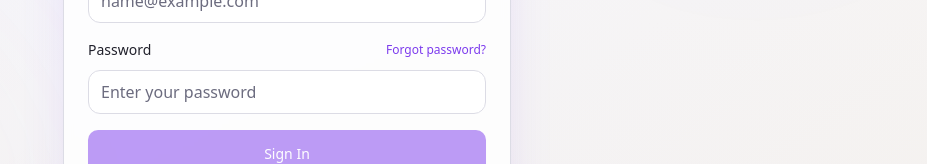
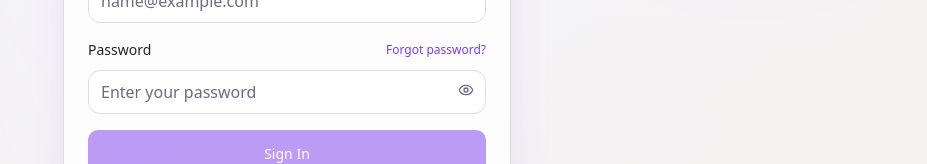
Before and after one commit to quantyxglobal/quantyx-dashboard, a Next.js app: page /login in a window 1280 px wide. Shown: the part 447-611 px from the top of the page, without its empty margins (353-1280 px from the left). Built offline with nearby package versions, Linux system fonts and the light colour scheme; no server answers.

Commit message:
Login: fix stuck Signing In state on error, add show/hide password toggle

```diff
--- a/components/login/LoginFormOptimized.tsx
+++ b/components/login/LoginFormOptimized.tsx
@@ -8,7 +8,7 @@ import { Card, CardContent, CardDescription, CardHeader, CardTitle } from "@/com
 import { Button } from "@/components/ui/button"
 import { Input } from "@/components/ui/input"
 import { Label } from "@/components/ui/label"
-import { AlertCircle, CheckCircle, Clock, Shield } from "lucide-react"
+import { AlertCircle, CheckCircle, Clock, Shield, Eye, EyeOff } from "lucide-react"
 import { loginAction, checkUserMFAStatus, loginWithMFA } from "@/app/actions/login"
 import { toast } from "sonner"
 
@@ -20,6 +20,7 @@ export function LoginForm() {
   const [isSubmitting, setIsSubmitting] = useState(false)
   const [formData, setFormData] = useState({ email: '', password: '' })
   const [touched, setTouched] = useState({ email: false, password: false })
+  const [showPassword, setShowPassword] = useState(false)
 
   // MFA state
   const [showMFAInput, setShowMFAInput] = useState(false)
@@ -32,16 +33,24 @@ export function LoginForm() {
     const sessionParam = searchParams.get('session')
     const errorParam = searchParams.get('error')
 
-    // Use setTimeout to avoid synchronous setState in effect
     if (timeoutParam === 'true' || sessionParam === 'expired') {
       setTimeout(() => setSessionTimeout(true), 0)
     }
     if (errorParam === 'credentials' || errorParam === 'CredentialsSignin') {
-      setTimeout(() => setError('Invalid email or password'), 0)
+      setTimeout(() => {
+        setError('Invalid email or password')
+        setIsSubmitting(false) // Re-enable form on credential error
+      }, 0)
     } else if (errorParam === 'validation') {
-      setTimeout(() => setError('Please enter valid credentials'), 0)
+      setTimeout(() => {
+        setError('Please enter valid credentials')
+        setIsSubmitting(false)
+      }, 0)
     } else if (errorParam === 'unknown' || errorParam === 'undefined' || errorParam) {
-      setTimeout(() => setError('An error occurred during login. Please try again.'), 0)
+      setTimeout(() => {
+        setError('An error occurred during login. Please try again.')
+        setIsSubmitting(false)
+      }, 0)
     }
   }, [searchParams])
 
@@ -377,27 +386,30 @@ export function LoginForm() {
               <Input
                 id="password"
                 name="password"
-                type="password"
+                type={showPassword ? "text" : "password"}
                 placeholder="Enter your password"
                 value={formData.password}
                 onChange={handleInputChange('password')}
                 onBlur={handleBlur('password')}
                 className={
                   touched.password && !isPasswordValid
-                    ? 'border-destructive focus-visible:ring-destructive'
+                    ? 'border-destructive focus-visible:ring-destructive pr-10'
                     : touched.password && isPasswordValid
-                    ? 'border-green-500'
-                    : 'bg-[hsl(240_20%_98%)]/50 border-[hsl(240_15%_88%)] hover:border-primary/50 transition-colors'
+                    ? 'border-green-500 pr-10'
+                    : 'bg-[hsl(240_20%_98%)]/50 border-[hsl(240_15%_88%)] hover:border-primary/50 transition-colors pr-10'
                 }
                 disabled={isSubmitting}
                 required
               />
-              {touched.password && isPasswordValid && (
-                <CheckCircle className="absolute right-3 top-3 h-4 w-4 text-green-600" />
-              )}
-              {touched.password && !isPasswordValid && (
-                <AlertCircle className="absolute right-3 top-3 h-4 w-4 text-destructive" />
-              )}
+              <button
+                type="button"
+                onClick={() => setShowPassword(prev => !prev)}
+                className="absolute right-3 top-3 text-muted-foreground hover:text-foreground transition-colors"
+                tabIndex={-1}
+                aria-label={showPassword ? "Hide password" : "Show password"}
+              >
+                {showPassword ? <EyeOff className="h-4 w-4" /> : <Eye className="h-4 w-4" />}
+              </button>
             </div>
             {touched.password && !isPasswordValid && (
               <div className="flex items-center gap-1 text-sm text-destructive">
```
